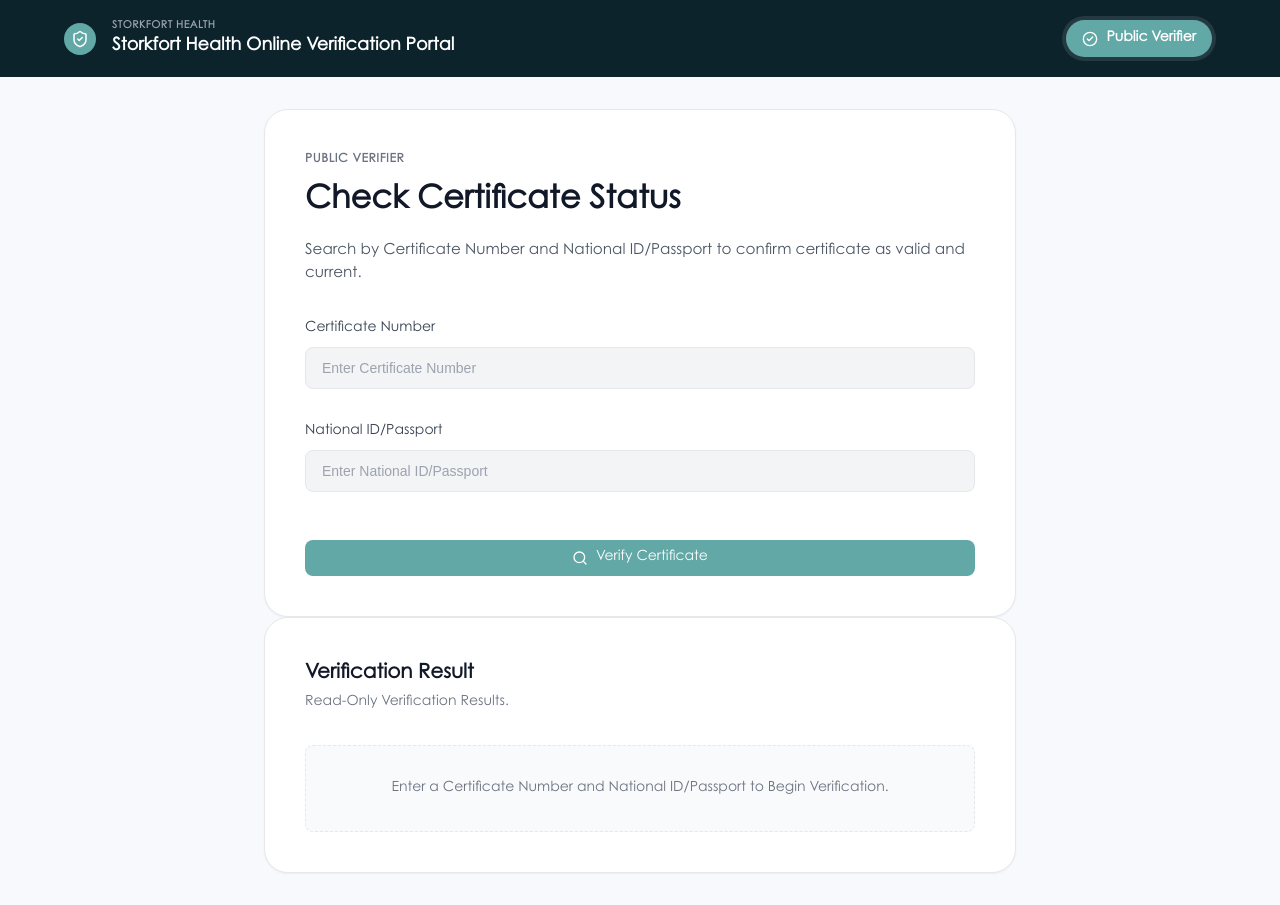
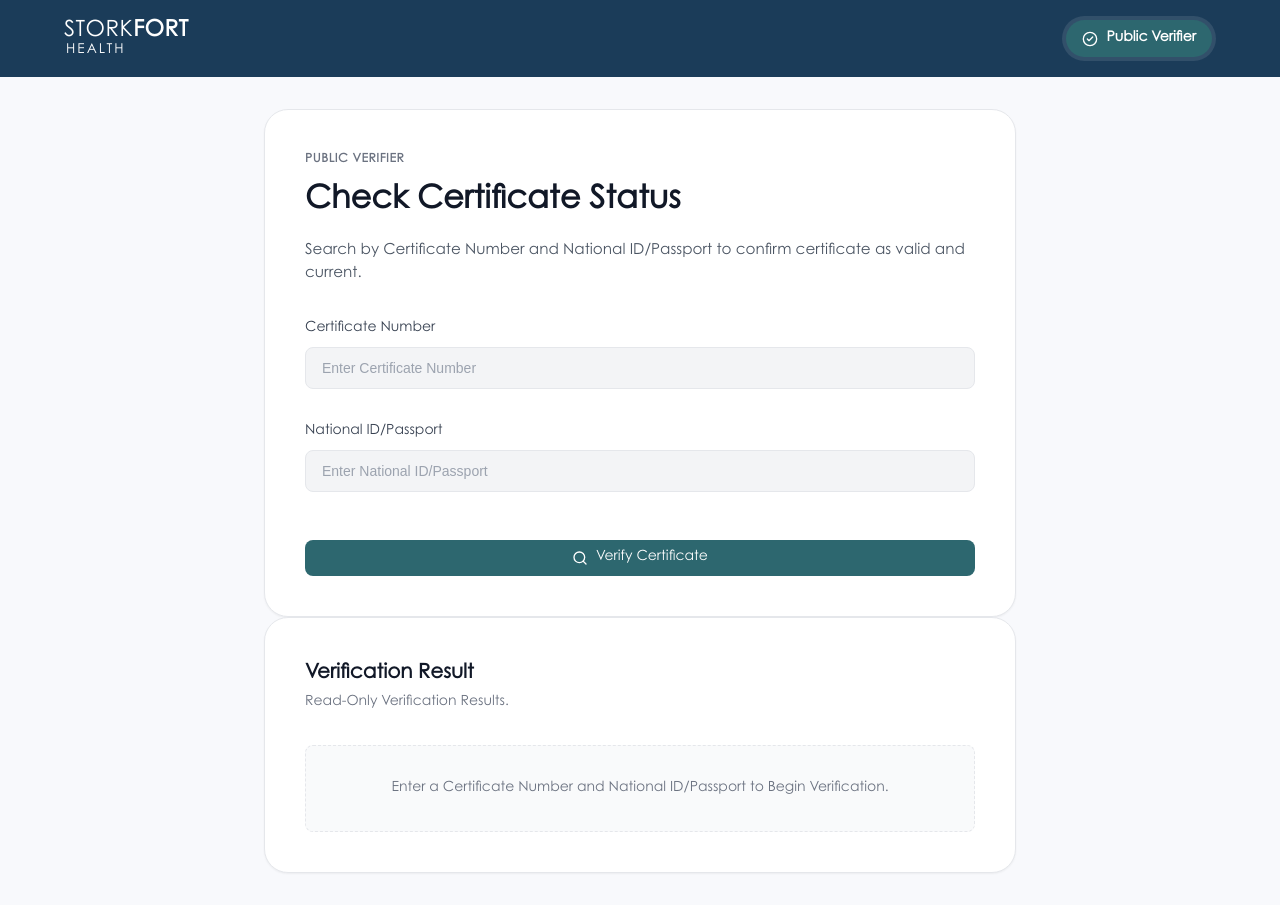
Before and after one commit to Frankmona/storkhealth, a Next.js app: page / in a window 1280 px wide. Built offline with nearby package versions, Linux system fonts and the light colour scheme.

Commit message:
Apply brand manual colors and typography logo updates

```diff
--- a/src/app/globals.css
+++ b/src/app/globals.css
@@ -1,9 +1,9 @@
 :root {
   /* Colors */
-  --color-primary: #62a8a6;
-  --color-primary-hover: #508f8e;
-  --color-secondary: #0c232c;
-  --color-accent: #742f6f;
+  --color-primary: #2d676f;
+  --color-primary-hover: #1f484d;
+  --color-secondary: #1b3c59;
+  --color-accent: #9c9132;
 
   --color-bg: #f8f9fc;
   --color-surface: #ffffff;
--- a/src/app/page.tsx
+++ b/src/app/page.tsx
@@ -128,8 +128,8 @@ export default function Home() {
 
         {loading && (
           <div style={{ padding: '3rem 2rem', backgroundColor: '#f9fafb', border: '1px dashed #e5e7eb', borderRadius: 'var(--radius-md)', textAlign: 'center', display: 'flex', flexDirection: 'column', alignItems: 'center', justifyContent: 'center', gap: '1rem' }}>
-            <Loader2 size={32} color="#54a69c" className="animate-spin" />
-            <div style={{ color: '#54a69c', fontSize: '0.875rem', fontWeight: 600 }}>{loadingMessage || "Securely Querying Database..."}</div>
+            <Loader2 size={32} color="var(--color-primary)" className="animate-spin" />
+            <div style={{ color: 'var(--color-primary)', fontSize: '0.875rem', fontWeight: 600 }}>{loadingMessage || "Securely Querying Database..."}</div>
           </div>
         )}
 
--- a/src/components/TopNavigation.tsx
+++ b/src/components/TopNavigation.tsx
@@ -15,12 +15,14 @@ export function TopNavigation() {
     <div className="header-dark">
       <div className="container flex items-center justify-between">
         <div className="flex items-center gap-4">
-          <div style={{ backgroundColor: 'var(--color-primary)', borderRadius: '50%', width: '32px', height: '32px', display: 'flex', alignItems: 'center', justifyContent: 'center' }}>
-            <ShieldCheck size={18} color="white" />
-          </div>
-          <div>
-            <div style={{ fontSize: '0.65rem', letterSpacing: '0.05em', color: '#9ca3af', fontWeight: 600 }}>STORKFORT HEALTH</div>
-            <div style={{ fontWeight: 700, fontSize: '1.1rem' }}>Storkfort Health Online Verification Portal</div>
+          <div style={{ display: 'flex', flexDirection: 'column', alignItems: 'flex-start', lineHeight: 1.1 }}>
+            <div style={{ fontSize: '1.4rem', letterSpacing: '0.02em', display: 'flex', alignItems: 'center' }}>
+              <span style={{ fontWeight: 400 }}>STORK</span>
+              <span style={{ fontWeight: 700 }}>FORT</span>
+            </div>
+            <div style={{ fontSize: '0.85rem', letterSpacing: '0.15em', fontWeight: 400, marginLeft: '2px' }}>
+              HEALTH
+            </div>
           </div>
         </div>
 
```
Also changed, not shown: src/app/admin/AdminDashboardClient.tsx (+9 -9 lines).
